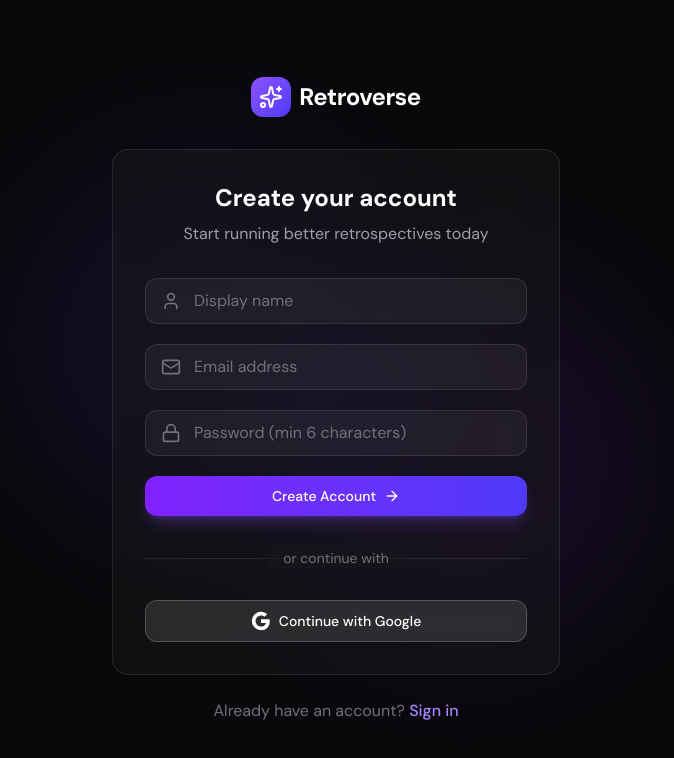
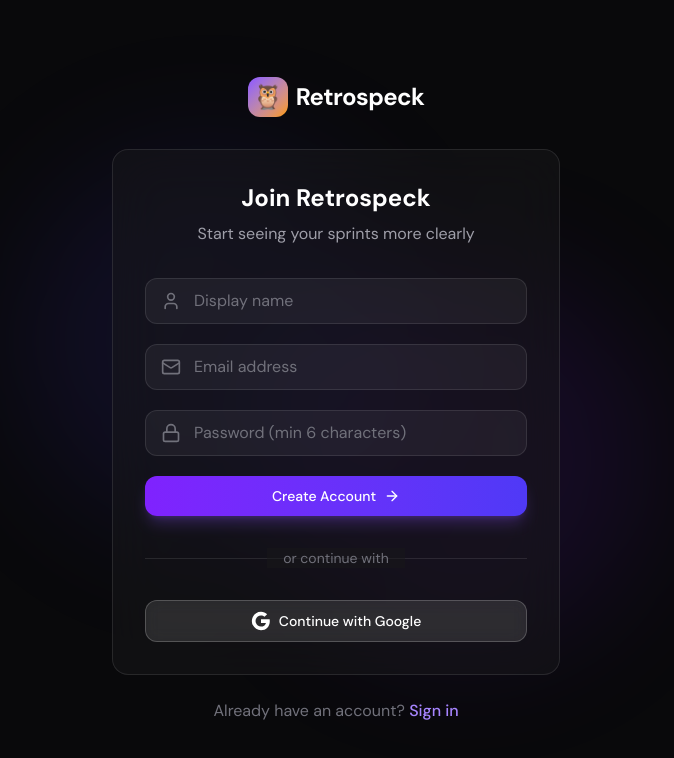
Before and after one commit to vis2992/Retroverse, a Next.js app: page /signup in a window 1280 px wide. Shown: the top 758 px of the page, without its empty margins (304-978 px from the left). Built offline with nearby package versions, Linux system fonts and the light colour scheme; no server answers.

Commit message:
Rebrand to Retrospeck with owl mascot and updated colors

```diff
--- a/package.json
+++ b/package.json
@@ -1,5 +1,5 @@
 {
-  "name": "retroverse",
+  "name": "retrospeck",
   "version": "0.1.0",
   "private": true,
   "scripts": {
--- a/src/app/(app)/board/[id]/page.tsx
+++ b/src/app/(app)/board/[id]/page.tsx
@@ -246,11 +246,11 @@
             className="flex flex-col items-center justify-center py-20"
           >
             <div className="w-20 h-20 bg-white/10 rounded-3xl flex items-center justify-center mb-6">
-              <Sparkles className="w-10 h-10 text-violet-400" />
+              <span className="text-6xl">🦉</span>
             </div>
-            <h2 className="text-2xl font-bold text-white mb-2">Start your retrospective</h2>
+            <h2 className="text-2xl font-bold text-white mb-2">What does Retrospeck see?</h2>
             <p className="text-white/60 mb-6 text-center max-w-md">
-              Add your first list to begin collecting feedback from your team
+              Add your first list to begin gathering insights from your sprint
             </p>
             <Button onClick={() => setShowAddList(true)}>
               <Plus className="w-4 h-4" />
--- a/src/app/(app)/dashboard/page.tsx
+++ b/src/app/(app)/dashboard/page.tsx
@@ -77,10 +77,10 @@
       <header className="border-b border-white/10 bg-zinc-950/80 backdrop-blur-xl sticky top-0 z-40">
         <div className="max-w-7xl mx-auto px-4 sm:px-6 lg:px-8 py-4 flex items-center justify-between">
           <div className="flex items-center gap-3">
-            <div className="w-10 h-10 bg-gradient-to-br from-violet-500 to-indigo-600 rounded-xl flex items-center justify-center">
-              <Sparkles className="w-6 h-6 text-white" />
+            <div className="w-10 h-10 bg-gradient-to-br from-violet-500 to-amber-500 rounded-xl flex items-center justify-center">
+              <span className="text-2xl">🦉</span>
             </div>
-            <span className="text-xl font-bold text-white tracking-tight">Retroverse</span>
+            <span className="text-xl font-bold text-white tracking-tight">Retrospeck</span>
           </div>
 
           <div className="flex items-center gap-4">
@@ -129,10 +129,10 @@
               className="bg-zinc-900/50 border border-white/10 rounded-2xl p-12 text-center"
             >
               <div className="w-16 h-16 bg-violet-500/10 rounded-2xl flex items-center justify-center mx-auto mb-4">
-                <Sparkles className="w-8 h-8 text-violet-400" />
+                <span className="text-5xl">🦉</span>
               </div>
-              <h3 className="text-xl font-semibold text-white mb-2">No boards yet</h3>
-              <p className="text-zinc-400 mb-6">Create your first retrospective board or join an existing one</p>
+              <h3 className="text-xl font-semibold text-white mb-2">Let's get started!</h3>
+              <p className="text-zinc-400 mb-6">Retrospeck is ready to help. Create your first board or join an existing one</p>
               <div className="flex gap-3 justify-center">
                 <Button onClick={() => setShowCreateModal(true)}>
                   <Plus className="w-4 h-4" />
--- a/src/app/(auth)/login/page.tsx
+++ b/src/app/(auth)/login/page.tsx
@@ -56,17 +56,17 @@
       >
         {/* Logo */}
         <Link href="/" className="flex items-center gap-2 justify-center mb-8">
-          <div className="w-10 h-10 bg-gradient-to-br from-violet-500 to-indigo-600 rounded-xl flex items-center justify-center">
-            <Sparkles className="w-6 h-6 text-white" />
+          <div className="w-10 h-10 bg-gradient-to-br from-violet-500 to-amber-500 rounded-xl flex items-center justify-center">
+            <span className="text-2xl">🦉</span>
           </div>
-          <span className="text-2xl font-bold text-white tracking-tight">Retroverse</span>
+          <span className="text-2xl font-bold text-white tracking-tight">Retrospeck</span>
         </Link>
 
         {/* Card */}
         <div className="bg-zinc-900/50 backdrop-blur-xl border border-white/10 rounded-2xl p-8">
           <div className="text-center mb-8">
             <h1 className="text-2xl font-bold text-white mb-2">Welcome back</h1>
-            <p className="text-zinc-400">Sign in to continue your retrospective</p>
+            <p className="text-zinc-400">Retrospeck is ready to help your team reflect</p>
           </div>
 
           {error && (
--- a/src/app/(auth)/signup/page.tsx
+++ b/src/app/(auth)/signup/page.tsx
@@ -57,17 +57,17 @@
       >
         {/* Logo */}
         <Link href="/" className="flex items-center gap-2 justify-center mb-8">
-          <div className="w-10 h-10 bg-gradient-to-br from-violet-500 to-indigo-600 rounded-xl flex items-center justify-center">
-            <Sparkles className="w-6 h-6 text-white" />
+          <div className="w-10 h-10 bg-gradient-to-br from-violet-500 to-amber-500 rounded-xl flex items-center justify-center">
+            <span className="text-2xl">🦉</span>
           </div>
-          <span className="text-2xl font-bold text-white tracking-tight">Retroverse</span>
+          <span className="text-2xl font-bold text-white tracking-tight">Retrospeck</span>
         </Link>
 
         {/* Card */}
         <div className="bg-zinc-900/50 backdrop-blur-xl border border-white/10 rounded-2xl p-8">
           <div className="text-center mb-8">
-            <h1 className="text-2xl font-bold text-white mb-2">Create your account</h1>
-            <p className="text-zinc-400">Start running better retrospectives today</p>
+            <h1 className="text-2xl font-bold text-white mb-2">Join Retrospeck</h1>
+            <p className="text-zinc-400">Start seeing your sprints more clearly</p>
           </div>
 
           {error && (
--- a/src/app/join/[code]/page.tsx
+++ b/src/app/join/[code]/page.tsx
@@ -71,8 +71,8 @@
         animate={{ opacity: 1 }}
         className="flex flex-col items-center gap-6"
       >
-        <div className="w-16 h-16 bg-gradient-to-br from-violet-500 to-indigo-600 rounded-2xl flex items-center justify-center">
-          <Sparkles className="w-8 h-8 text-white" />
+        <div className="w-16 h-16 bg-gradient-to-br from-violet-500 to-amber-500 rounded-2xl flex items-center justify-center">
+          <span className="text-4xl">🦉</span>
         </div>
         <div className="text-center">
           <h1 className="text-xl font-semibold text-white mb-2">Joining board...</h1>
--- a/src/app/layout.tsx
+++ b/src/app/layout.tsx
@@ -16,9 +16,9 @@
 });
 
 export const metadata: Metadata = {
-  title: "Retroverse - Run retrospectives your team will love",
-  description: "A beautiful, real-time collaboration space where teams reflect, share feedback, and continuously improve together.",
-  keywords: ["retrospective", "agile", "scrum", "team collaboration", "feedback"],
+  title: "Retrospeck - See your sprints more clearly",
+  description: "A friendly, real-time retrospective tool that helps agile teams reflect, learn, and continuously improve together. Guided by Retrospeck, your wise owl companion.",
+  keywords: ["retrospective", "agile", "scrum", "team collaboration", "feedback", "sprint review", "retrospeck"],
 };
 
 export default function RootLayout({
--- a/src/app/page.tsx
+++ b/src/app/page.tsx
@@ -95,10 +95,10 @@
       <nav className="relative z-10 max-w-7xl mx-auto px-4 sm:px-6 lg:px-8 py-6">
         <div className="flex items-center justify-between">
           <Link href="/" className="flex items-center gap-2">
-            <div className="w-10 h-10 bg-gradient-to-br from-violet-500 to-indigo-600 rounded-xl flex items-center justify-center shadow-lg shadow-violet-500/30">
-              <Sparkles className="w-6 h-6 text-white" />
+            <div className="w-10 h-10 bg-gradient-to-br from-violet-500 to-amber-500 rounded-xl flex items-center justify-center shadow-lg shadow-violet-500/30">
+              <span className="text-2xl">🦉</span>
             </div>
-            <span className="text-xl font-bold tracking-tight">Retroverse</span>
+            <span className="text-xl font-bold tracking-tight">Retrospeck</span>
           </Link>
 
           <div className="flex items-center gap-3">
@@ -124,8 +124,8 @@
             transition={{ duration: 0.5 }}
           >
             <div className="inline-flex items-center gap-2 px-4 py-2 rounded-full bg-violet-500/10 border border-violet-500/20 text-violet-300 text-sm font-medium mb-8">
-              <Star className="w-4 h-4" />
-              Make your retrospectives actually useful
+              <span className="text-base">🦉</span>
+              See your sprints through Retrospeck's eyes
             </div>
           </motion.div>
 
@@ -135,12 +135,12 @@
             transition={{ duration: 0.5, delay: 0.1 }}
             className="text-5xl sm:text-7xl font-bold tracking-tight mb-6 leading-tight"
           >
-            Run{' '}
-            <span className="bg-gradient-to-r from-violet-400 via-fuchsia-400 to-indigo-400 bg-clip-text text-transparent">
-              retrospectives
+            See your sprints{' '}
+            <span className="bg-gradient-to-r from-violet-400 via-amber-400 to-indigo-400 bg-clip-text text-transparent">
+              more clearly
             </span>
             <br />
-            your team will love
+            with Retrospeck
           </motion.h1>
 
           <motion.p
@@ -149,8 +149,8 @@
             transition={{ duration: 0.5, delay: 0.2 }}
             className="text-xl text-zinc-400 mb-10 max-w-2xl mx-auto leading-relaxed"
           >
-            A beautiful, real-time collaboration space where teams reflect, share feedback,
-            and continuously improve together.
+            Your wise owl companion for agile retrospectives. Retrospeck helps teams reflect,
+            discover insights, and learn from every sprint in a beautiful real-time workspace.
           </motion.p>
 
           <motion.div
@@ -273,8 +273,8 @@
               ))}
             </div>
             <blockquote className="text-2xl sm:text-3xl font-medium text-white max-w-3xl mx-auto mb-6 leading-relaxed">
-              &quot;Retroverse transformed how our team does retrospectives.
-              It&apos;s simple, beautiful, and actually makes our meetings productive.&quot;
+              &quot;Retrospeck transformed how our team does retrospectives.
+              It&apos;s like having a wise facilitator who helps us see patterns we'd miss.&quot;
             </blockquote>
             <div className="flex items-center justify-center gap-3">
               <div className="w-12 h-12 rounded-full bg-gradient-to-br from-violet-500 to-indigo-600" />
@@ -299,9 +299,9 @@
             <div className="absolute inset-0 bg-[radial-gradient(ellipse_at_center,_var(--tw-gradient-stops))] from-violet-500/10 via-transparent to-transparent" />
 
             <div className="relative z-10">
-              <h2 className="text-3xl sm:text-4xl font-bold mb-4">Ready to transform your retros?</h2>
+              <h2 className="text-3xl sm:text-4xl font-bold mb-4">Ready to see more clearly?</h2>
               <p className="text-zinc-400 text-lg mb-8 max-w-xl mx-auto">
-                Join thousands of teams using Retroverse to improve their workflow
+                Join teams using Retrospeck to gain insights and improve with every sprint
               </p>
               <Link href="/signup">
                 <Button size="lg">
@@ -319,13 +319,13 @@
         <div className="max-w-7xl mx-auto px-4 sm:px-6 lg:px-8">
           <div className="flex flex-col sm:flex-row items-center justify-between gap-4">
             <div className="flex items-center gap-2">
-              <div className="w-8 h-8 bg-gradient-to-br from-violet-500 to-indigo-600 rounded-lg flex items-center justify-center">
-                <Sparkles className="w-4 h-4 text-white" />
+              <div className="w-8 h-8 bg-gradient-to-br from-violet-500 to-amber-500 rounded-lg flex items-center justify-center">
+                <span className="text-lg">🦉</span>
               </div>
-              <span className="font-semibold">Retroverse</span>
+              <span className="font-semibold">Retrospeck</span>
             </div>
             <p className="text-zinc-500 text-sm">
-              © {new Date().getFullYear()} Retroverse. Built with 💜 for agile teams.
+              © {new Date().getFullYear()} Retrospeck. Built with 💜 for agile teams.
             </p>
           </div>
         </div>
```
Also changed, not shown: 1 other file (tests, documents, lock files or other folders).
